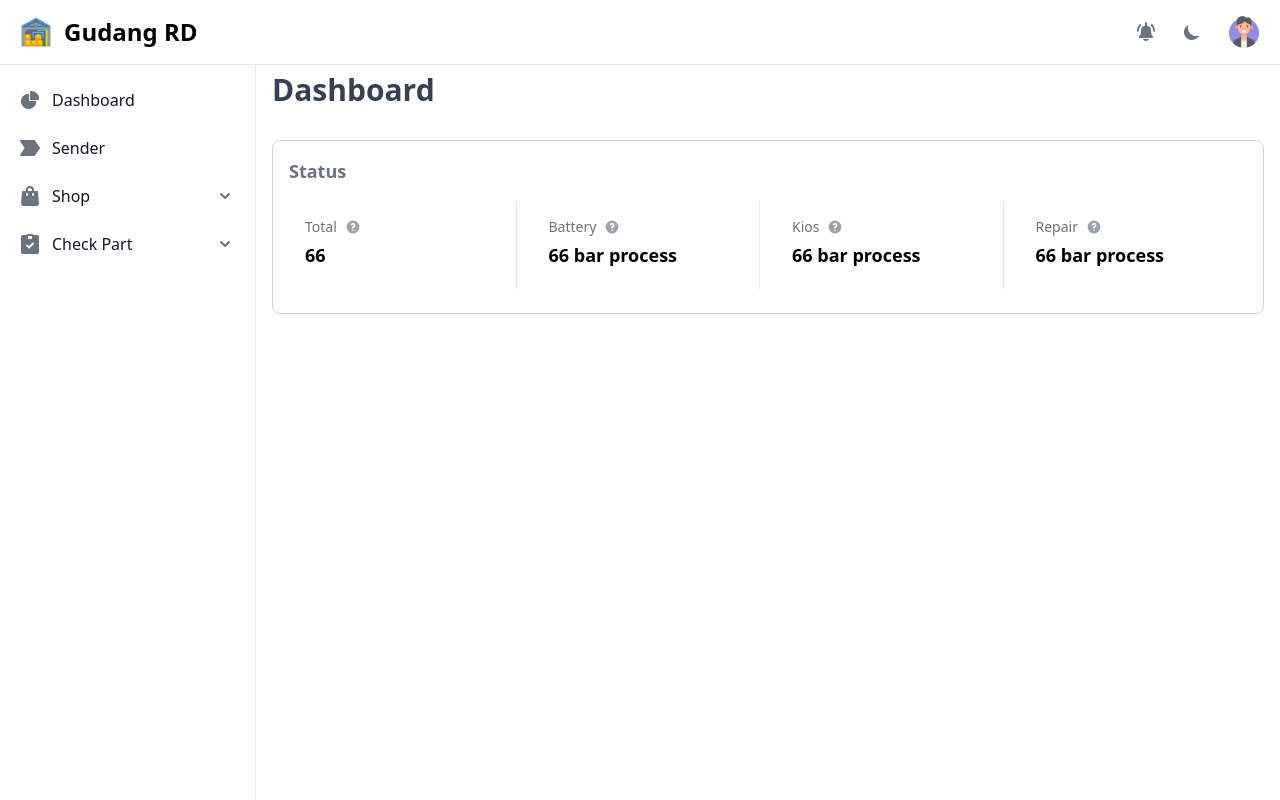
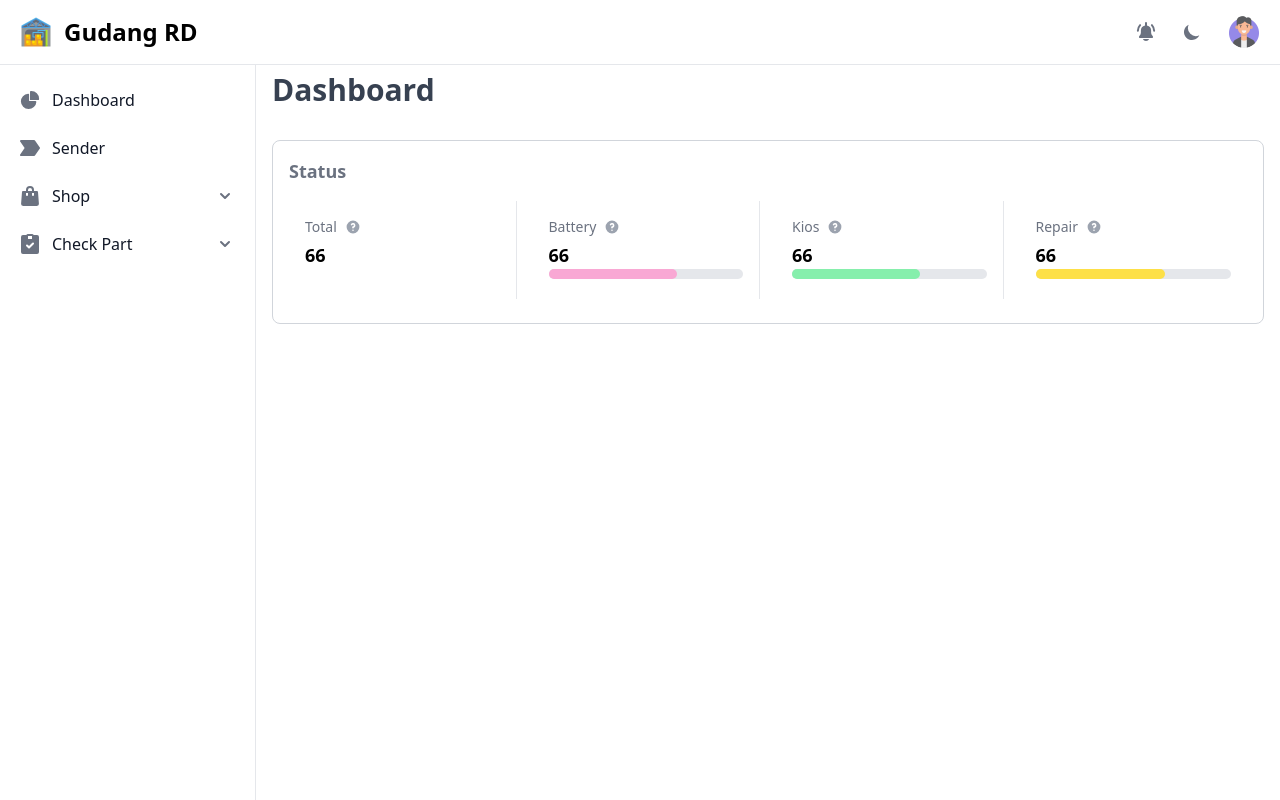
Before and after one commit to ITBBR16/erp-rd, a Laravel app: page /gudang in a window 1280 px wide. Run offline with Laravel 10, Linux system fonts and the light colour scheme; style sheets or scripts are compiled from the project's sources; some libraries are stand-ins or nearby versions.

Commit message:
tambah bar di status dashboard

```diff
--- a/resources/views/gudang/main/index.blade.php
+++ b/resources/views/gudang/main/index.blade.php
@@ -52,7 +52,10 @@
                     </div>
                     <div>
                         <div class="my-1 text-lg whitespace-nowrap font-semibold">
-                            <p>66 bar process</p>
+                            <p>66</p>
+                            <div class="w-full bg-gray-200 rounded-full h-2.5 dark:bg-gray-700">
+                                <div class="bg-pink-300 h-2.5 rounded-full dark:bg-blue-500" style="width: 66%"></div>
+                            </div>
                         </div>
                     </div>
                 </div>
@@ -76,7 +79,10 @@
                     </div>
                     <div>
                         <div class="my-1 text-lg whitespace-nowrap font-semibold">
-                            <p>66 bar process</p>
+                            <p>66</p>
+                            <div class="w-full bg-gray-200 rounded-full h-2.5 dark:bg-gray-700">
+                                <div class="bg-green-300 h-2.5 rounded-full dark:bg-blue-500" style="width: 66%"></div>
+                            </div>
                         </div>
                     </div>
                 </div>
@@ -100,7 +106,10 @@
                     </div>
                     <div>
                         <div class="my-1 text-lg whitespace-nowrap font-semibold">
-                            <p>66 bar process</p>
+                            <p>66</p>
+                            <div class="w-full bg-gray-200 rounded-full h-2.5 dark:bg-gray-700">
+                                <div class="bg-yellow-300 h-2.5 rounded-full dark:bg-blue-500" style="width: 66%"></div>
+                            </div>
                         </div>
                     </div>
                 </div>
```
